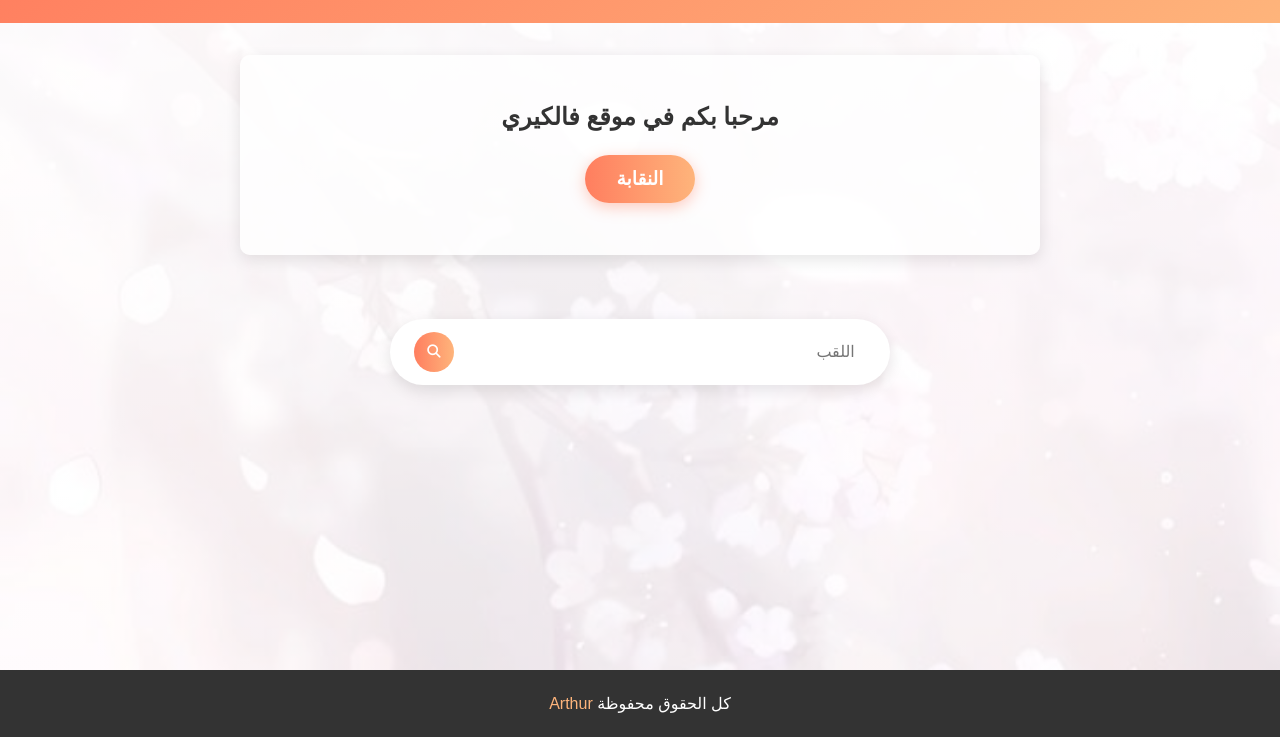
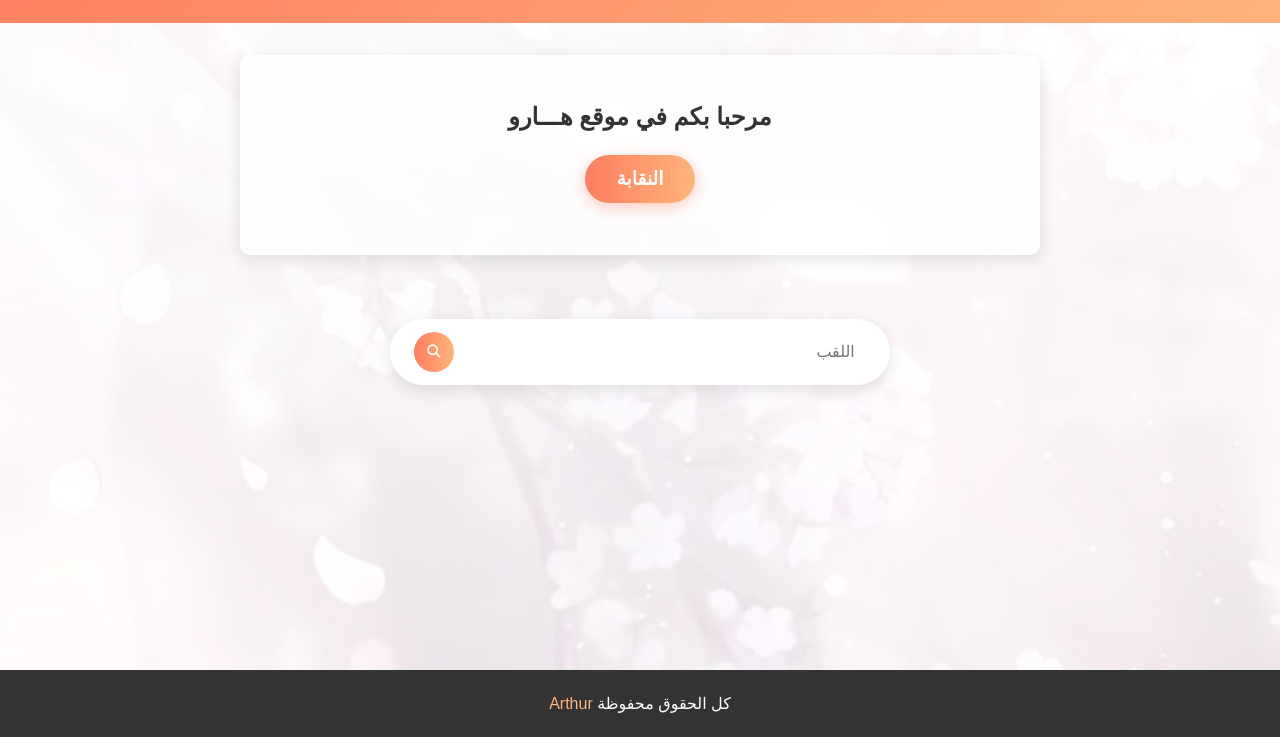
Before and after one commit to KAYDEN-SAMA/Valkyrie-app, a plain HTML site: page index.html in a window 1280 px wide. Shown: the part 63-800 px from the top of the page. Drawn offline with Linux system fonts and the light colour scheme; a web font is replaced by a local one.

Commit message:
Update index.html

```diff
--- a/index.html
+++ b/index.html
@@ -204,7 +204,7 @@
 
   <main>
     <section id="paragraph-area" class="content">
-      <p>مرحبا بكم في موقع فالكيري</p>
+      <p>مرحبا بكم في موقع هـــارو</p>
       <h3>النقابة</h3>
     </section>
 
```
